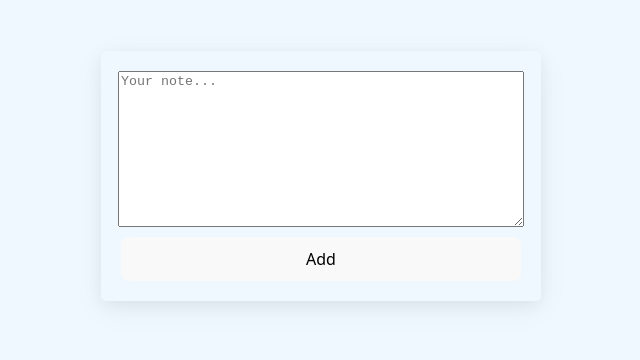
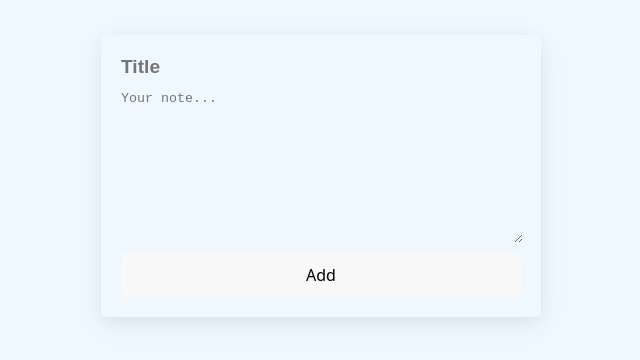
Before and after one commit to mishelld/QuickNotes-Project, a React (Vite) app in the folder QuickNotes-app/: page / in a window 1280 px wide. Shown: the part 214-574 px from the top of the page, without its empty margins (319-959 px from the left). Built offline with nearby package versions, Linux system fonts and the light colour scheme.

Commit message:
Add an optional note title

```diff
--- a/QuickNotes-app/src/components/CreateNote.css
+++ b/QuickNotes-app/src/components/CreateNote.css
@@ -19,9 +19,16 @@ body {
   width: 400px;
   margin: 0 auto;
 }
+.create-note .title {
+  width: 100%;
+  background-color: transparent;
+  border: none;
+}
 .create-note textarea {
   height: 150px;
   width: 100%;
+  background-color: transparent;
+  border: none;
 }
 .add-btn {
   width: 100%;
--- a/QuickNotes-app/src/components/CreateNote.jsx
+++ b/QuickNotes-app/src/components/CreateNote.jsx
@@ -2,7 +2,8 @@ import { useState } from "react";
 import "./CreateNote.css";
 import Notes from "./Notes";
 function CreateNote() {
-  const [value, setValue] = useState("");
+  const [text, setText] = useState("");
+  const [title, setTitle] = useState("");
   const [notes, setNotes] = useState([]);
   const monthNames = [
     "Jan",
@@ -26,7 +27,7 @@ function CreateNote() {
     return `${month} ${day}st ${hour}:${minutes}`;
   };
   const handleAdd = () => {
-    setNotes([...notes, { text: value, date: getDate() }]);
+    setNotes([...notes, { title: title, text: text, date: getDate() }]);
     setValue("");
   };
   const handleDelete = (index) => {
@@ -39,9 +40,14 @@ function CreateNote() {
     <>
       <div className="notes-container">
         <div className="create-note">
+          <input
+            className="title"
+            placeholder="Title"
+            onChange={(e) => setTitle(e.target.value)}
+          />
           <textarea
             placeholder="Your note..."
-            onChange={(e) => setValue(e.target.value)}
+            onChange={(e) => setText(e.target.value)}
           />
           <button className="add-btn" onClick={handleAdd}>
             Add
--- a/QuickNotes-app/src/components/Notes.css
+++ b/QuickNotes-app/src/components/Notes.css
@@ -24,6 +24,12 @@
   text-align: start;
 }
 
+.title {
+  text-align: start;
+  font-size: 1.2rem;
+  font-weight: bold;
+}
+
 .notes .note .dlt-btn {
   font-size: 0.8rem;
 }
--- a/QuickNotes-app/src/components/Notes.jsx
+++ b/QuickNotes-app/src/components/Notes.jsx
@@ -10,6 +10,7 @@ function Notes({ notes, onDelete }) {
               X
             </button>
           </header>
+          <div className="title">{note.title}</div>
           <div className="text">{note.text}</div>
         </div>
       ))}
```
